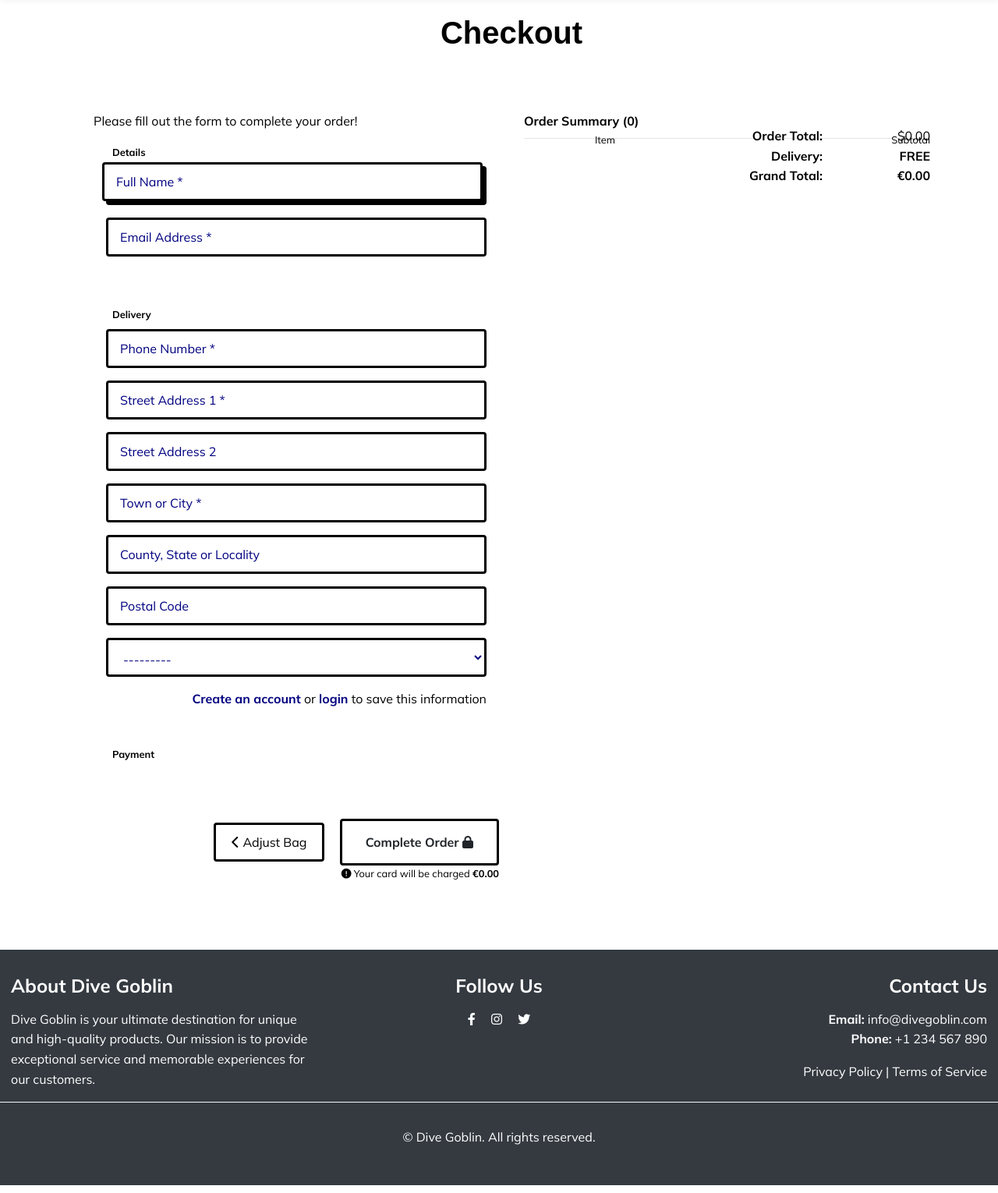
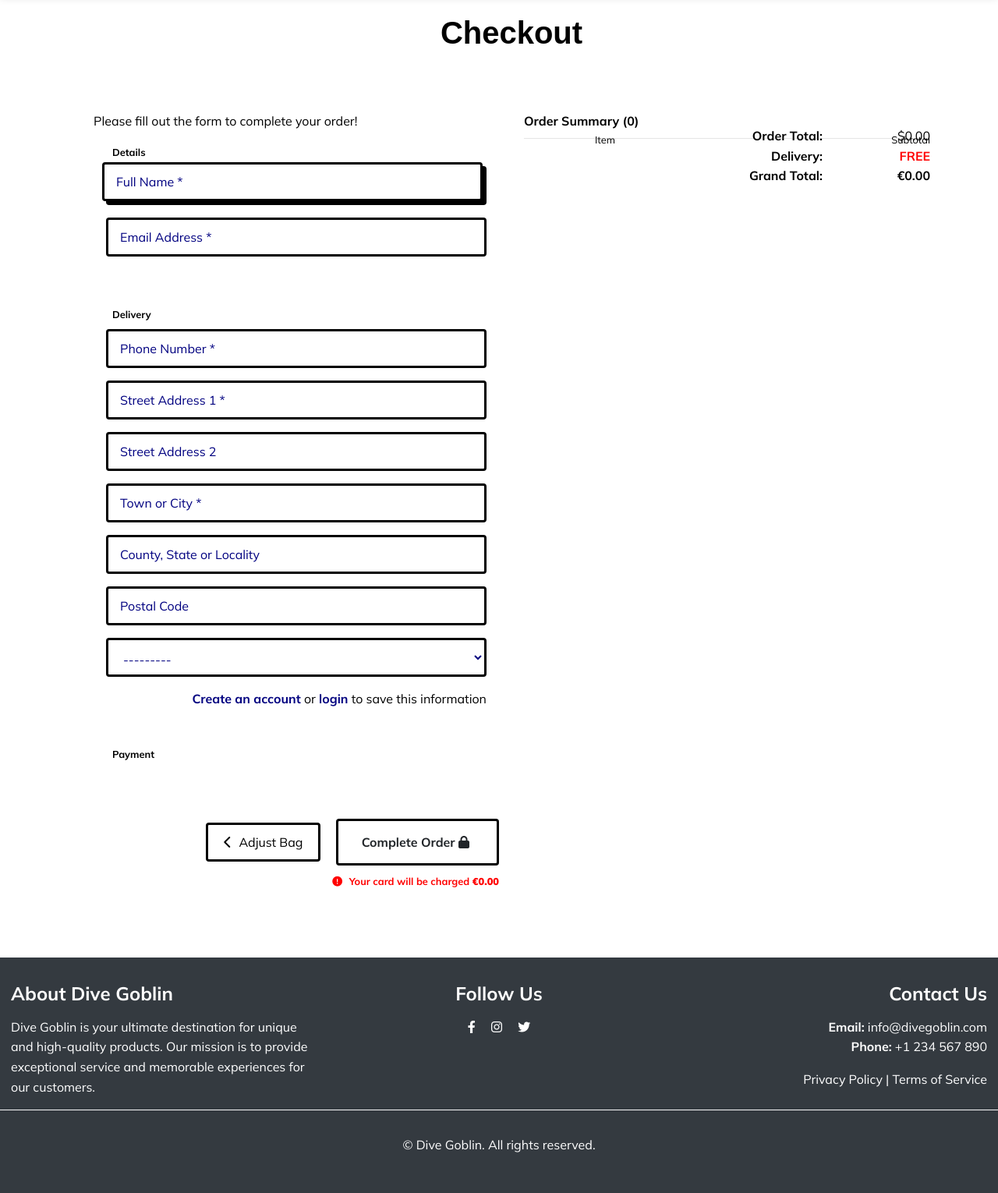
Before and after one commit to kimatron/dive-goblin1, a Django app: template checkout/templates/checkout/checkout.html in a window 1280 px wide. Shown: the part 285-1815 px from the top of the page at 78% size. Run offline with Django 3.2, Linux system fonts and the light colour scheme; the template is opened without the code that fills it: values that come from a table or form of the project are taken from there, others are empty; some libraries are stand-ins or nearby versions.

Commit message:
Add vibrant red color to card charged :lipstick:

```diff
--- a/checkout/static/checkout/css/checkout.css
+++ b/checkout/static/checkout/css/checkout.css
@@ -89,3 +89,13 @@ select option[value=""] {
   box-shadow: 5px 5px 0 #666;
   transform: translateX(-5px) translateY(-5px);
 }
+
+.custom-red {
+  color: #ff0000;
+  font-weight: bold;
+  margin-top: 10px !important;
+}
+
+.icon {
+  margin-right: 5px;
+}
```
